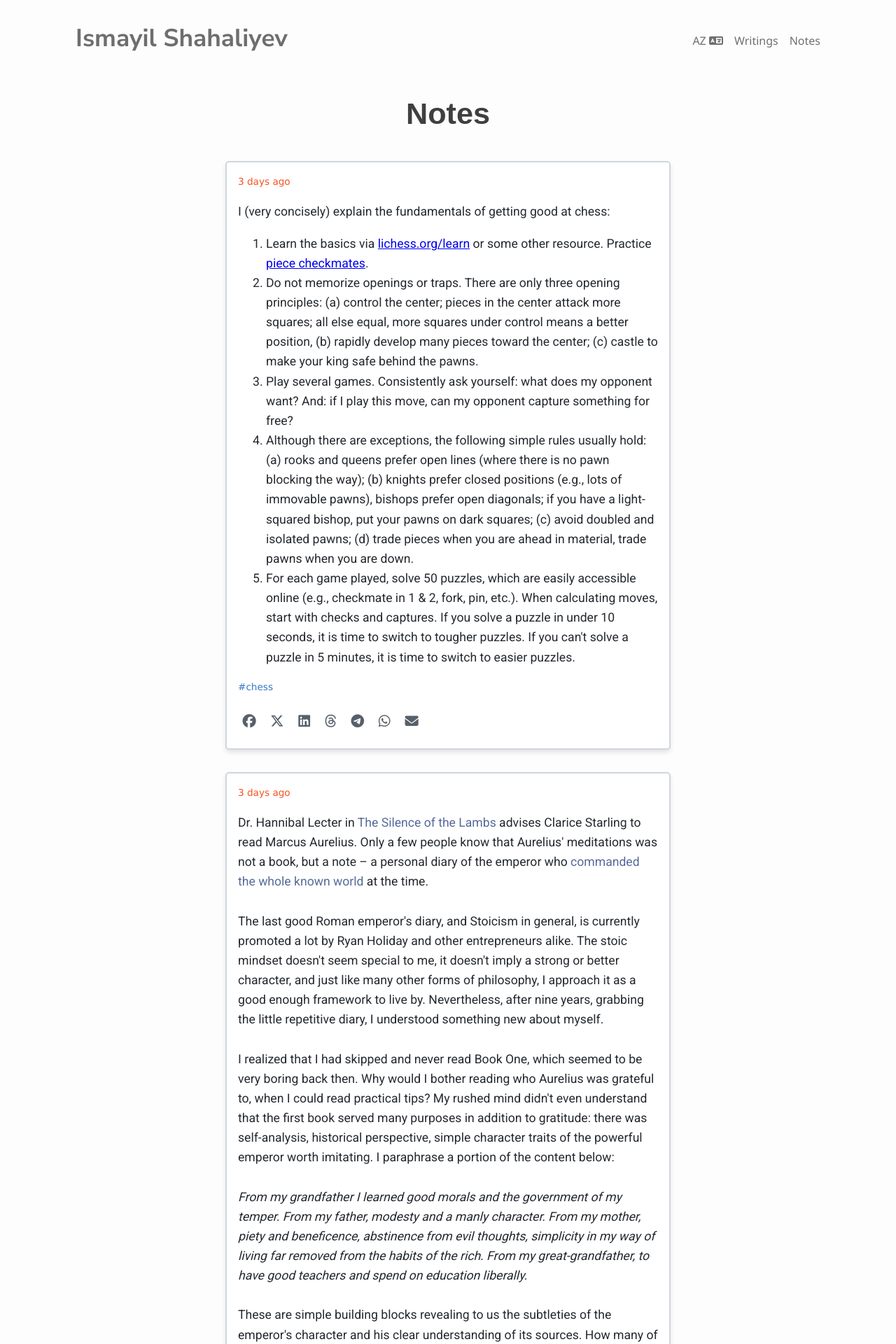
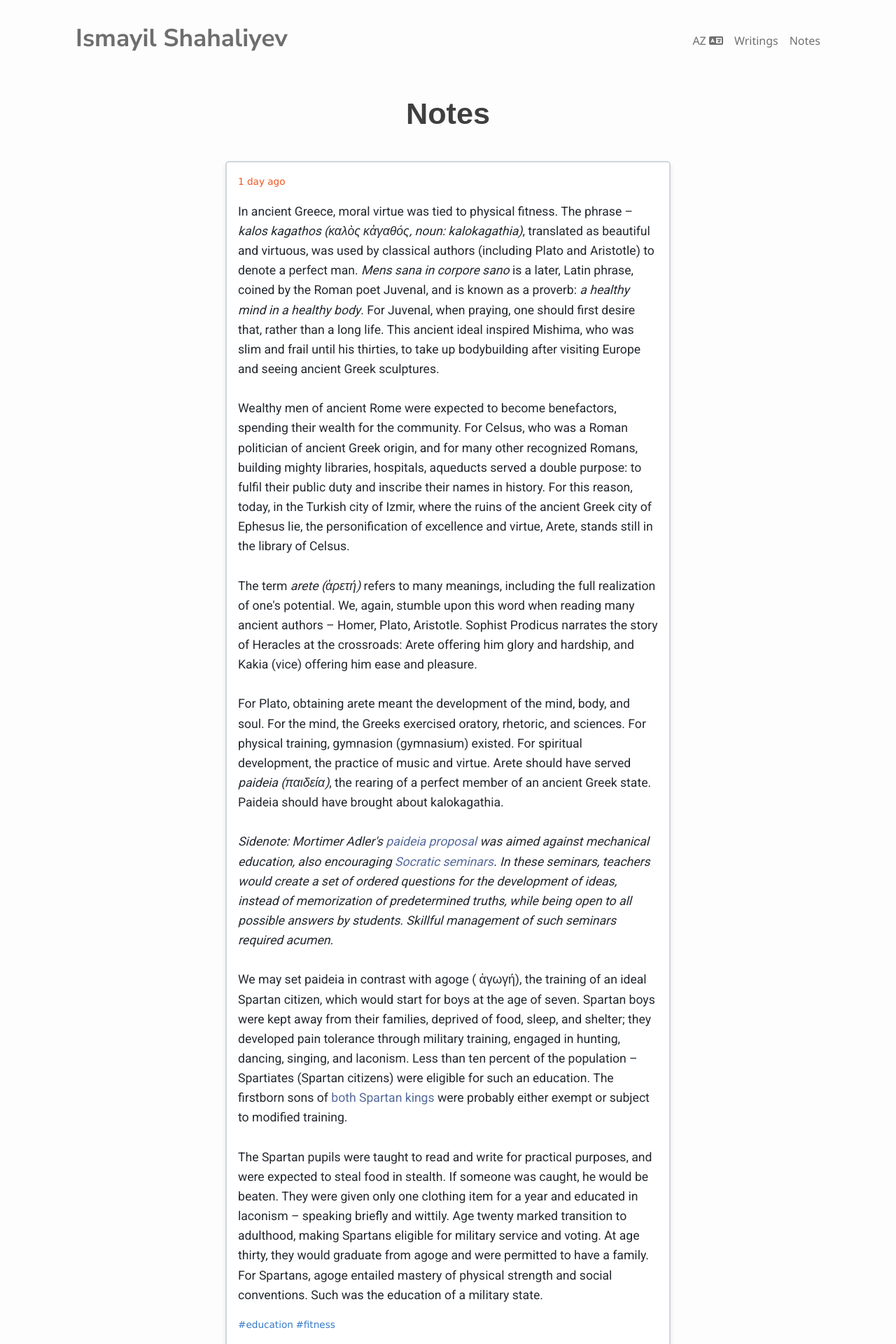
Before and after one commit to shahaliyev/shahaliyev.github.io, a Jekyll site: the page built from notes.html, in a window 1280 px wide. Shown: the top 1920 px of the page at 70% size. Built offline with Jekyll 4.4.1, drawn with Linux system fonts in a browser that asks for light colours; nearby versions of some CDN libraries.

Commit message:
note on education

```diff
--- a/notes.html
+++ b/notes.html
@@ -9,12 +9,33 @@ layout: default
    ul {
       /* list-style-type: none; */
    }
-   ul a:hover {
+   ul a:hover, ol a:hover{
       text-decoration: none;
    }
 </style>
 
 <article>
+   {%
+      include note.html
+      date="Aug 25, 2025, 02:30 AM"
+      content="In ancient Greece, moral virtue was tied to physical fitness. The phrase &ndash; <em>kalos kagathos (καλὸς κἀγαθός, noun: kalokagathia)</em>, translated as beautiful and virtuous, was used by classical authors (including Plato and Aristotle) to denote a perfect man. <em>Mens sana in corpore sano</em> is a later, Latin phrase, coined by the Roman poet Juvenal, and is known as a proverb: <em>a healthy mind in a healthy body</em>. For Juvenal, when praying, one should first desire that, rather than a long life. This ancient ideal inspired Mishima, who was slim and frail until his thirties, to take up bodybuilding after visiting Europe and seeing ancient Greek sculptures.
+      <br><br>
+     Wealthy men of ancient Rome were expected to become benefactors, spending their wealth for the community. For Celsus, who was a Roman politician of ancient Greek origin, and for many other recognized Romans, building mighty libraries, hospitals, aqueducts served a double purpose: to fulfil their public duty and inscribe their names in history.  For this reason, today, in the Turkish city of Izmir, where the ruins of the ancient Greek city of Ephesus lie, the personification of excellence and virtue, Arete, stands still in the library of Celsus.
+     <br><br>
+     The term <em>arete (ἀρετή)</em> refers to many meanings, including the full realization of one's potential. We, again, stumble upon this word when reading many ancient authors &ndash; Homer, Plato, Aristotle. Sophist Prodicus narrates the story of Heracles at the crossroads: Arete offering him glory and hardship, and Kakia (vice) offering him ease and pleasure.
+
+     <br><br>
+     For Plato, obtaining arete meant the development of the mind, body, and soul. For the mind, the Greeks exercised oratory, rhetoric, and sciences. For physical training, gymnasion (gymnasium) existed. For spiritual development, the practice of music and virtue.  Arete should have served <em>paideia (παιδεία)</em>, the rearing of a perfect member of an ancient Greek state. Paideia should have brought about kalokagathia.
+
+     <br></br>
+     <em>Sidenote: Mortimer Adler's <a href='https://en.wikipedia.org/wiki/Paideia_Proposal'>paideia proposal</a> was aimed against mechanical education, also encouraging <a href='https://en.wikipedia.org/wiki/Socratic_method'>Socratic seminars</a>. In these seminars, teachers would create a set of ordered questions for the development of ideas, instead of memorization of predetermined truths, while being open to all possible answers by students. Skillful management of such seminars required acumen.</em>
+     <br><br>
+     We may set paideia in contrast with agoge ( ἀγωγή), the training of an ideal Spartan citizen, which would start for boys at the age of seven. Spartan boys were kept away from their families, deprived of food, sleep, and shelter; they developed pain tolerance through military training, engaged in hunting, dancing, singing, and laconism. Less than ten percent of the population &ndash; Spartiates (Spartan citizens) were eligible for such an education. The firstborn sons of <a href='https://www.youtube.com/watch?v=ppGCbh8ggUs'>both Spartan kings</a> were probably either exempt or subject to modified training.
+     <br><br>
+     The Spartan pupils were taught to read and write for practical purposes, and were expected to steal food in stealth. If someone was caught, he would be beaten. They were given only one clothing item for a year and educated in laconism &ndash; speaking briefly and wittily. Age twenty marked transition to adulthood, making Spartans eligible for military service and voting. At age thirty, they would graduate from agoge and were permitted to have a family. For Spartans, agoge entailed mastery of physical strength and social conventions. Such was the education of a military state.
+      "
+      tags="education,fitness"
+   %}
    {%
       include note.html
       date="Aug 23, 2025, 09:45 PM"
```
